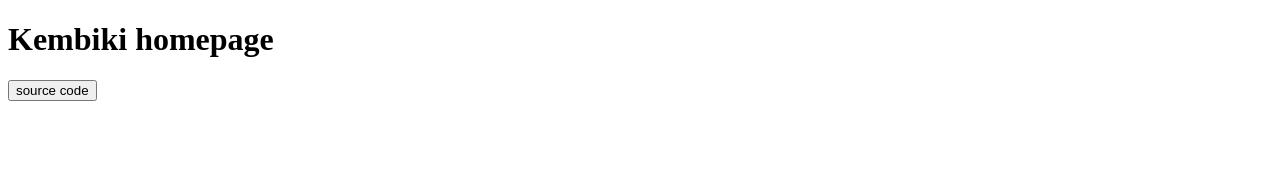
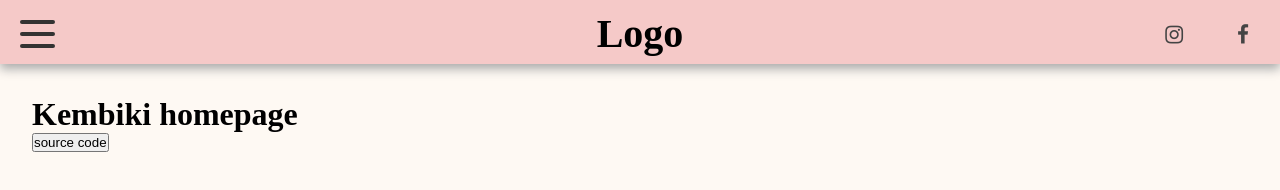
Before and after one commit to Loenus/kembiki, a plain HTML site: page index.html in a window 1280 px wide. Drawn offline with Linux system fonts and the light colour scheme.

Commit message:
Initial Navbar
Set right colors of the brand

```diff
--- a/index.html
+++ b/index.html
@@ -1,13 +1,50 @@
 <!DOCTYPE html>
-<html lang="en">
+<html lang="it">
 <head>
     <meta charset="UTF-8">
     <meta http-equiv="X-UA-Compatible" content="IE=edge">
     <meta name="viewport" content="width=device-width, initial-scale=1.0">
     <title>Kembiki</title>
+
+    <style>
+        body { background-color: #fef9f3; }
+        .fa{
+            padding:15px;
+            padding-bottom: 15px;
+            padding-top:15px;
+        }
+    </style>
+    <link rel="stylesheet" href="navbar.css">
+    <link rel="stylesheet" href="https://cdnjs.cloudflare.com/ajax/libs/font-awesome/4.7.0/css/font-awesome.min.css">
 </head>
 <body>
-    <h1>Kembiki homepage</h1>
-    <button><a href="https://github.com/Loenus/kembiki" target="_blank" style="all: unset;">source code</a></button>
+    <nav class="navbar">
+        <div class="navbar-container container">
+            <input type="checkbox" name="" id="">
+            <div class="hamburger-lines">
+                <span class="line line1"></span>
+                <span class="line line2"></span>
+                <span class="line line3"></span>
+            </div>
+            <ul class="menu-items">
+                <li><a href="#">Home</a></li>
+                <li><a href="#">About</a></li>
+                <li><a href="#">Category</a></li>
+                <li><a href="#">Menu</a></li>
+                <li><a href="#">Contact</a></li>
+            </ul>
+            <h1 class="logo">Logo</h1>
+            <ul class="social">
+                <li><a href="#"><i class="fa fa-instagram"></i></a></li>
+                <li><a href="#"><i class="fa fa-facebook"></i></a></li>
+            </ul>
+
+        </div>
+    </nav>
+
+    <div style="padding:2em;">
+        <h1>Kembiki homepage</h1>
+        <button><a href="https://github.com/Loenus/kembiki" target="_blank" style="all: unset;">source code</a></button>
+    </div>
 </body>
 </html>
--- /dev/null
+++ b/navbar.css
@@ -0,0 +1,163 @@
+:root {
+    --rosa: #f5c9c8;
+}
+
+*,
+*::after,
+*::before{
+    box-sizing: border-box;
+    padding: 0;
+    margin: 0;
+}
+
+.navbar {
+    background: var(--rosa);
+    box-shadow: 0px 5px 10px 0px #aaa;
+    z-index: 100;
+    width: 100%;
+    /* position: fixed; */
+
+    color: #000; /* text color*/
+}
+
+.navbar input[type="checkbox"],
+.navbar .hamburger-lines{
+    display: block;
+}
+
+.menu-items li{
+    list-style: none;
+    margin-left: 1.5rem;
+    font-size: 1.3rem;
+}
+.navbar a{
+    color: #444;
+    text-decoration: none;
+    font-weight: 500;
+    transition: color 0.3s ease-in-out;
+}
+.navbar a:hover{
+    color: #117964;
+}
+
+
+.navbar-container{
+    display: block;
+    position: relative;
+    height: 64px;
+}
+
+.navbar-container input[type="checkbox"]{
+    position: absolute;
+    display: block;
+    height: 32px;
+    width: 30px;
+    top: 20px;
+    left: 20px;
+    z-index: 5;
+    opacity: 0;
+    cursor: pointer;
+}
+
+.navbar-container .hamburger-lines{
+    display: block;
+    height: 28px;
+    width: 35px;
+    position: absolute;
+    top: 20px;
+    left: 20px;
+    z-index: 2;
+    display: flex;
+    flex-direction: column;
+    justify-content: space-between;
+}
+
+.navbar-container .hamburger-lines .line{
+    display: block;
+    height: 4px;
+    width: 100%;
+    border-radius: 10px;
+    background: #333;
+}
+
+.navbar-container .hamburger-lines .line1{
+    transform-origin: 0% 0%;
+    transition: transform 0.3s ease-in-out;
+}
+
+.navbar-container .hamburger-lines .line2{
+    transition: transform 0.2s ease-in-out;
+}
+
+.navbar-container .hamburger-lines .line3{
+    transform-origin: 0% 100%;
+    transition: transform 0.3s ease-in-out;
+}
+
+.navbar .menu-items{
+    padding-top: 100px;
+    background: var(--rosa);
+    height: 100vh;
+    max-width: 300px;
+    transform: translate(-150%);
+    display: flex;
+    flex-direction: column;
+    margin-left: -40px;
+    padding-left: 40px;
+    transition: transform 0.5s ease-in-out;
+    box-shadow:  5px 0px 10px 0px #aaa;
+    overflow: scroll;
+}
+
+.navbar .menu-items li{
+    margin-bottom: 1.8rem;
+    font-size: 1.1rem;
+    font-weight: 500;
+}
+
+.logo{
+    position: absolute;
+    top: 10px;
+    font-size: 2.5rem;
+    left:0;
+    right:0;
+    display: flex;
+    justify-content: center;
+}
+.social {
+    position: absolute;
+    top: 10px;
+    right: 0;
+    display: flex;
+    margin-right: 1em;
+}
+.social a {
+    color: #444;
+    text-decoration: none;
+    font-weight: 500;
+    transition: color 0.3s ease-in-out;
+}
+.social li{
+    list-style: none;
+    margin-left: 1.5rem;
+    font-size: 1.3rem;
+}
+
+.navbar-container input[type="checkbox"]:checked ~ .menu-items{
+    transform: translateX(0);
+}
+.navbar-container input[type="checkbox"]:checked ~ .hamburger-lines .line1{
+    transform: rotate(45deg);
+}
+.navbar-container input[type="checkbox"]:checked ~ .hamburger-lines .line2{
+    transform: scaleY(0);
+}
+.navbar-container input[type="checkbox"]:checked ~ .hamburger-lines .line3{
+    transform: rotate(-45deg);
+}
+
+/* @media (max-width: 500px){
+    .navbar-container input[type="checkbox"]:checked ~ .logo{
+        display: none;
+    }
+} */
```
